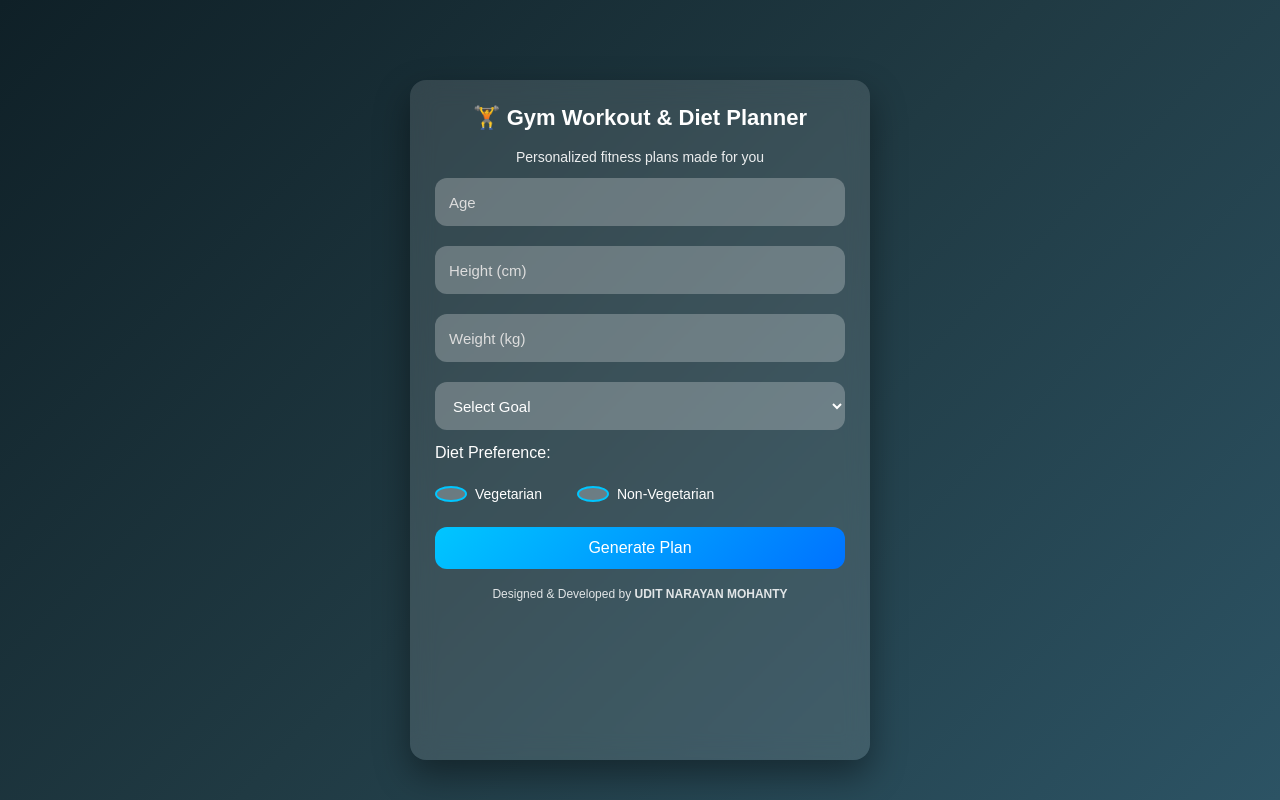
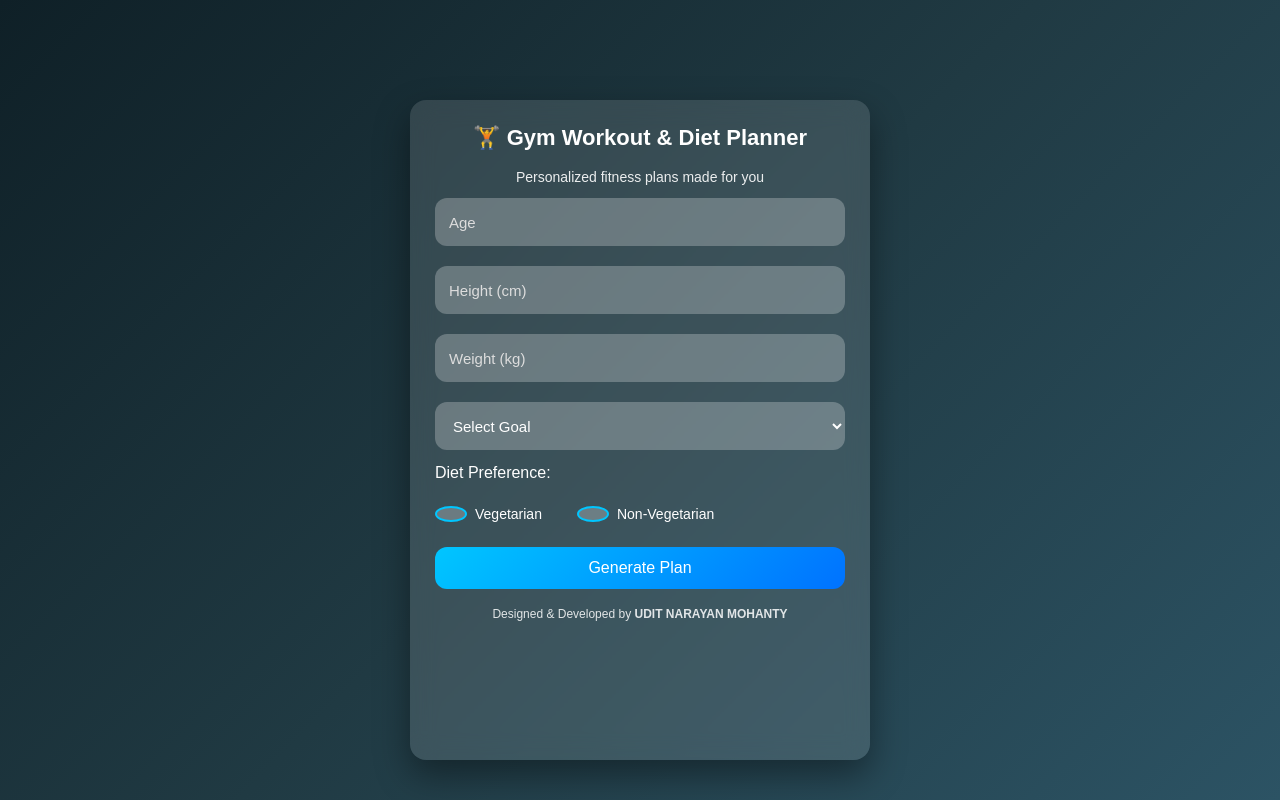
Before and after one commit to uditnarayanmohanty1-tech/Gym__planner, a plain HTML site: page index.html in a window 1280 px wide. Drawn offline with Linux system fonts and the light colour scheme.

Commit message:
Update style.css

```diff
--- a/style.css
+++ b/style.css
@@ -16,14 +16,15 @@ html, body {
 }
 
 body {
-  height: 100%;
+  min-height: 100dvh;
   background: linear-gradient(135deg, #0f2027, #203a43, #2c5364);
   display: flex;
   justify-content: center;
-  padding: 40px 20px;
+  padding: 60px 20px 40px;
   color: #fff;
   overflow-y: auto;
 }
+
 
 
 
```
